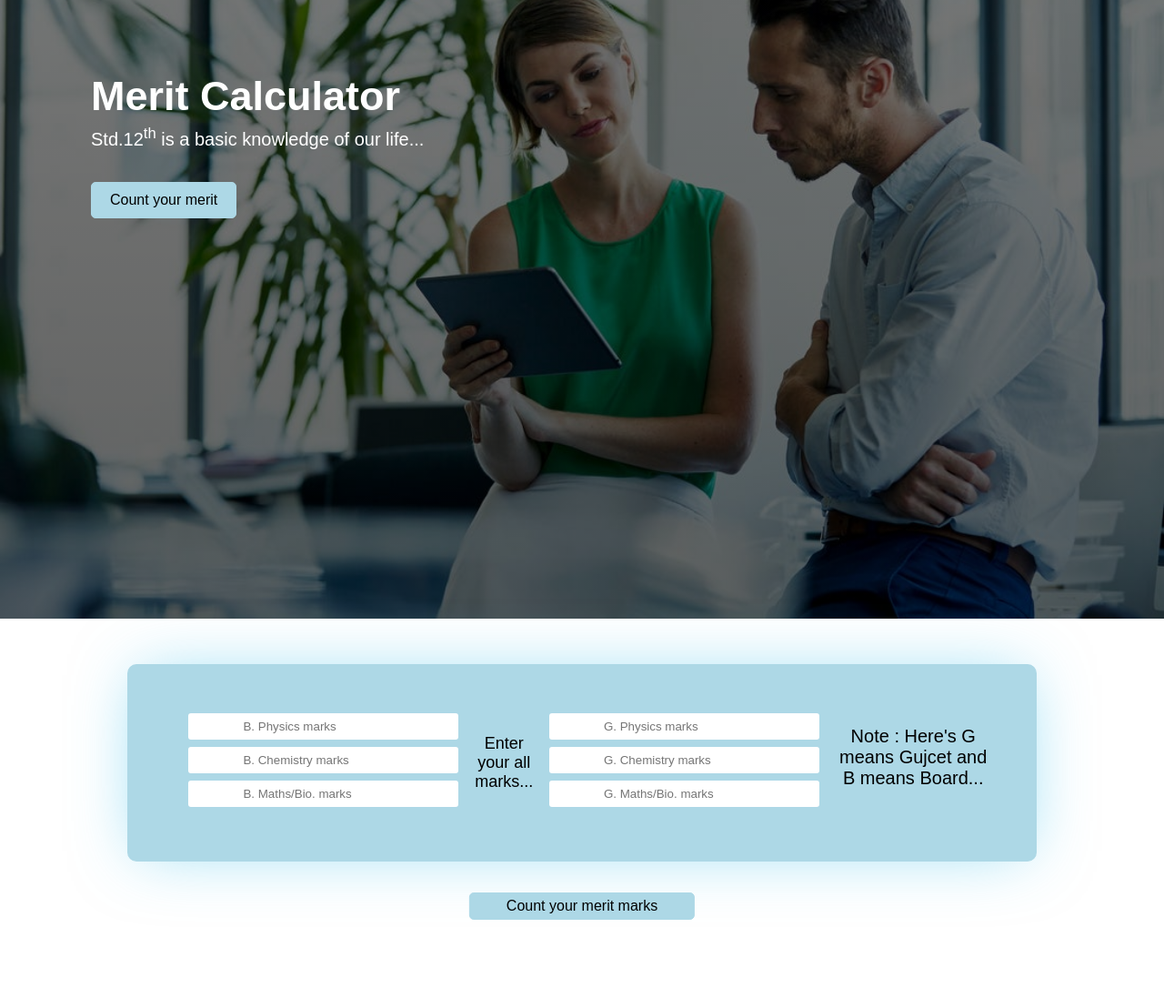
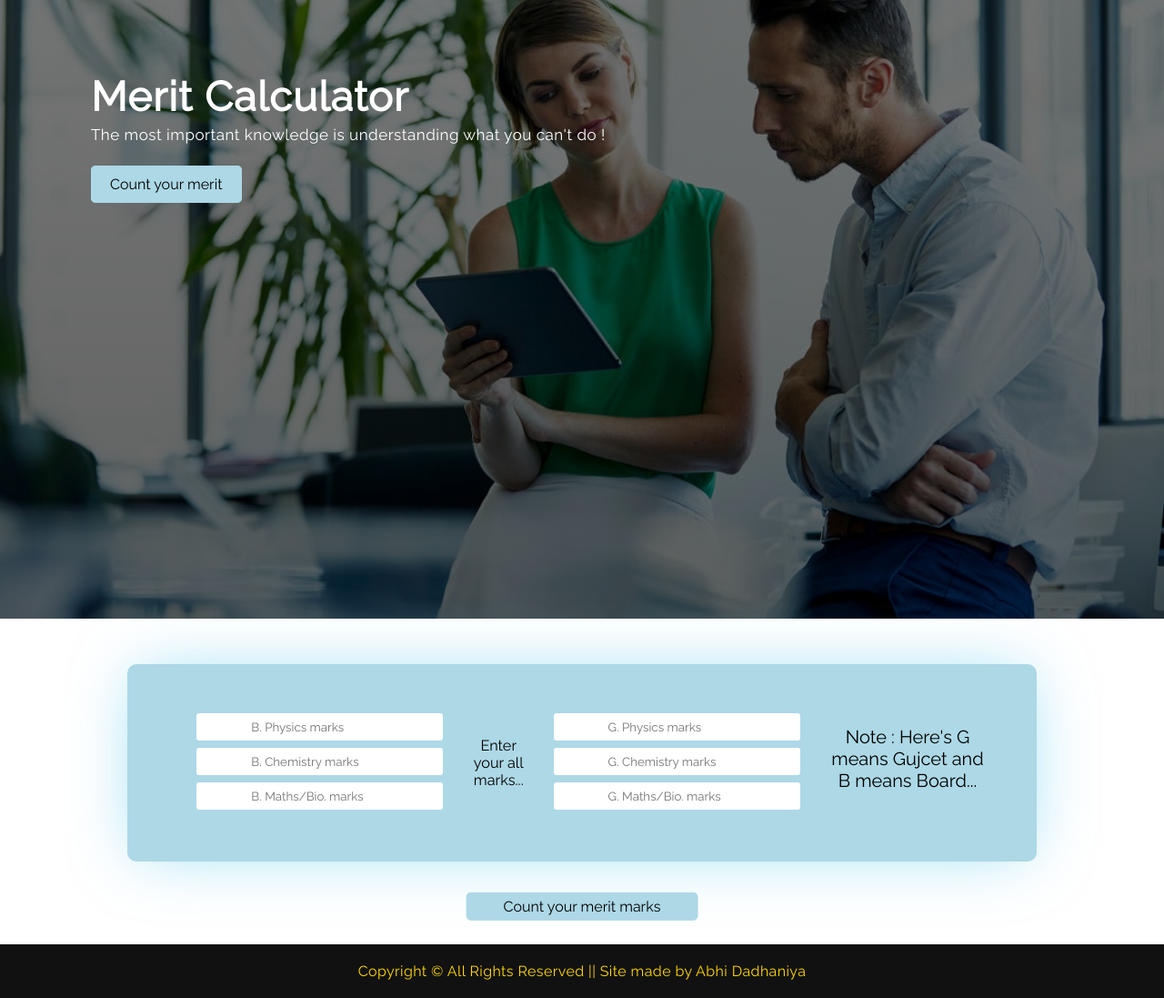
Before and after one commit to pinefresh/HTML-CSS-JAVASCRIPT-FILES, a plain HTML site: page Merit counter site/index.html in a window 1280 px wide. Shown: the part 120-1217 px from the top of the page at 91% size. Before the commit the page ends 1147 px from the top, so only its background shows below. Drawn offline with Linux system fonts and the light colour scheme.

Commit message:
add footer, fix the bug for count merit from gijcet marks and add google fonts...

```diff
--- a/Merit counter site/index.html
+++ b/Merit counter site/index.html
@@ -6,6 +6,7 @@
     <meta name="viewport" content="width=device-width, initial-scale=1.0">
     <title>Merit Calculator</title>
     <link rel="stylesheet" href="style.css">
+    <link href="https://fonts.googleapis.com/css2?family=Raleway&display=swap" rel="stylesheet">
 </head>
 
 <body>
@@ -14,8 +15,9 @@
     </header>
     <div class="container">
         <h1>Merit Calculator</h1>
-        <p>Std.12<sup>th</sup> is a basic knowledge of our life...</p>
-        <button>Count your merit</button>
+        <p>The most important knowledge is understanding what you can't do !</p>
+        <!-- <p>Std.12<sup>th</sup> is a basic knowledge of our life...</p> -->
+        <a href="#second">Count your merit</a>
     </div>
 
     <section id="second">
@@ -25,7 +27,7 @@
                 <input type="text" id="bche" placeholder="B. Chemistry marks">
                 <input type="text" id="bmathbio" placeholder="B. Maths/Bio. marks">
             </div>
-            <p>Enter your all marks...</p>
+            <p id="marksenter">Enter your all marks...</p>
             <div class="gujcet">
                 <input type="text" id="gphy" placeholder="G. Physics marks">
                 <input type="text" id="gche" placeholder="G. Chemistry marks">
@@ -36,6 +38,7 @@
         <button type="button" onclick="meritcount()">Count your merit marks</button>
     </section>
 
+    <footer>Copyright &#169; All Rights Reserved || Site made by Abhi Dadhaniya</footer>
     <script src="index.js"></script>
 </body>
 
--- a/Merit counter site/index.js
+++ b/Merit counter site/index.js
@@ -12,7 +12,7 @@ function meritcount() {
     // console.log(btotal);
 
     let gtotal = parseFloat(gphy) + parseFloat(gche) + parseFloat(gmathbio);
-    gtotal = ((gtotal / 3) * 40) / 100;
+    gtotal = ((gtotal) * 40) / 120;
     // console.log(gtotal);
 
     let totalmerit = btotal + gtotal;
@@ -20,6 +20,10 @@ function meritcount() {
     // console.log(totalmerit.toFixed(2));
 
     if ((isNaN(bphy) == true) || (isNaN(bche) == true) || (isNaN(bmathbio) == true) || (isNaN(gphy) == true) || (isNaN(gche) == true) || (isNaN(gmathbio) == true)) {
+        alert('Hey ! Please Enter correct marks...');
+        document.getElementById('note').innerText = `Your merit marks are Invalid`;
+    }
+    else if ((bphy == "") || (bche == '') || (bmathbio == '') || (gphy == '') || (gche == '') || (gmathbio == '')) {
         alert('Hey ! Please Enter correct marks...');
         document.getElementById('note').innerText = `Your merit marks are Invalid`;
     }
--- a/Merit counter site/style.css
+++ b/Merit counter site/style.css
@@ -1,7 +1,7 @@
 *{
     margin: 0;
     padding: 0;
-    font-family: sans-serif;
+    font-family: 'Raleway', sans-serif;
 }
 header{
     position: relative;
@@ -29,23 +29,28 @@ header{
 }
 .container h1{
     font-size: 45px;
+    letter-spacing: 1.2px;
 }
 .container p{
-    font-size: 20px;
+    font-size: 17px;
     margin: 5px auto;
+    letter-spacing: 0.5px;
 }
-.container button{
-    margin: 30px auto;
+.container a{
+    position: relative;
+    top: 30px;
+    /* margin: 50px auto; */
     padding: 10px 20px;
     font-size: 16px;
     background: lightblue;
+    text-decoration: none;
     color: black;
     border: 1px solid lightblue;
     border-radius: 5px;
     cursor: pointer;
     transition: 0.2s ease;
 }
-.container button:hover{
+.container a:hover{
     background: transparent;
     border: 1px solid white;
     color: white;
@@ -113,11 +118,26 @@ header{
     font-size: 18px;
     /* add animation */
 }
+.counter #marksenter{
+    animation-name: title;
+    animation-duration: 1s;
+    animation-timing-function: ease-in-out;
+    animation-iteration-count: infinite;
+    animation-direction: alternate;
+}
 .counter input{
     border: none;
     margin: 4px auto;
     padding: 7px 60px;
     border-radius: 3px;
+}
+footer{
+    margin-top: 10px;
+    padding: 20px;
+    background: rgb(17, 17, 17);
+    text-align: center;
+    color: gold;
+    letter-spacing: 0.4px;
 }
 
 @media (max-width:400px){
@@ -128,8 +148,9 @@ header{
         font-size: 35px;
     }
     .container p{
-        font-size: 14px;
+        font-size: 17px;
         margin: 5px auto;
+        letter-spacing: 0.7px;
     }
     .counter{
         width: 50%;
@@ -148,3 +169,11 @@ header{
     }
 
 }
+@keyframes title{
+    from{
+        transform: scale(1.1)
+    }
+    to{
+        transform: scale(0.9);
+    }
+}
```
